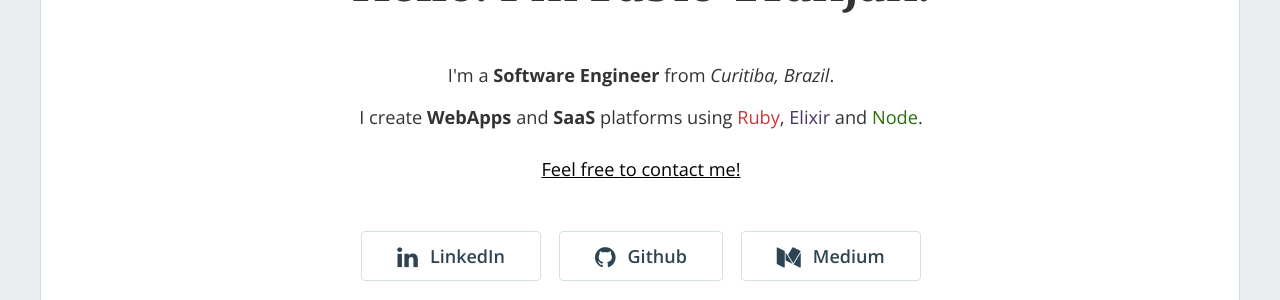
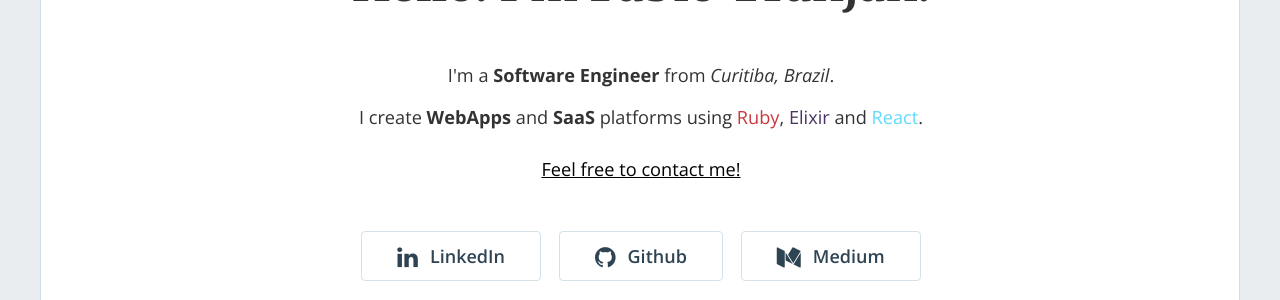
Before and after one commit to FabioTranjan/fabiotranjan.github.io, a Jekyll site: the page built from index.html, in a window 1280 px wide and 900 px high. Shown: the part 202-502 px from the top of the window. Built offline with Jekyll 4.4.1, drawn with Linux system fonts in a browser that asks for light colours; nearby versions of some CDN libraries.

Commit message:
Upgrade main techologies.

```diff
--- a/_includes/home-hero.html
+++ b/_includes/home-hero.html
@@ -15,7 +15,7 @@
           {% if site.enable_contact == true %}
           <div class="text-center">
 	    <p>I'm a <b>Software Engineer</b> from <i>Curitiba, Brazil</i>.</p>
-	    <p>I create <b>WebApps</b> and <b>SaaS</b> platforms using <span style="color: #cc373d;">Ruby</span>, <span style="color: #4a3560;">Elixir</span> and <span style="color: #2a6f07">Node</span>.</p>
+	    <p>I create <b>WebApps</b> and <b>SaaS</b> platforms using <span style="color: #cc373d;">Ruby</span>, <span style="color: #4a3560;">Elixir</span> and <span style="color: #61dafb">React</span>.</p>
 
             {% if site.enable_contact == true %}
 	    <p>{% include contact.html %}</p>
```
